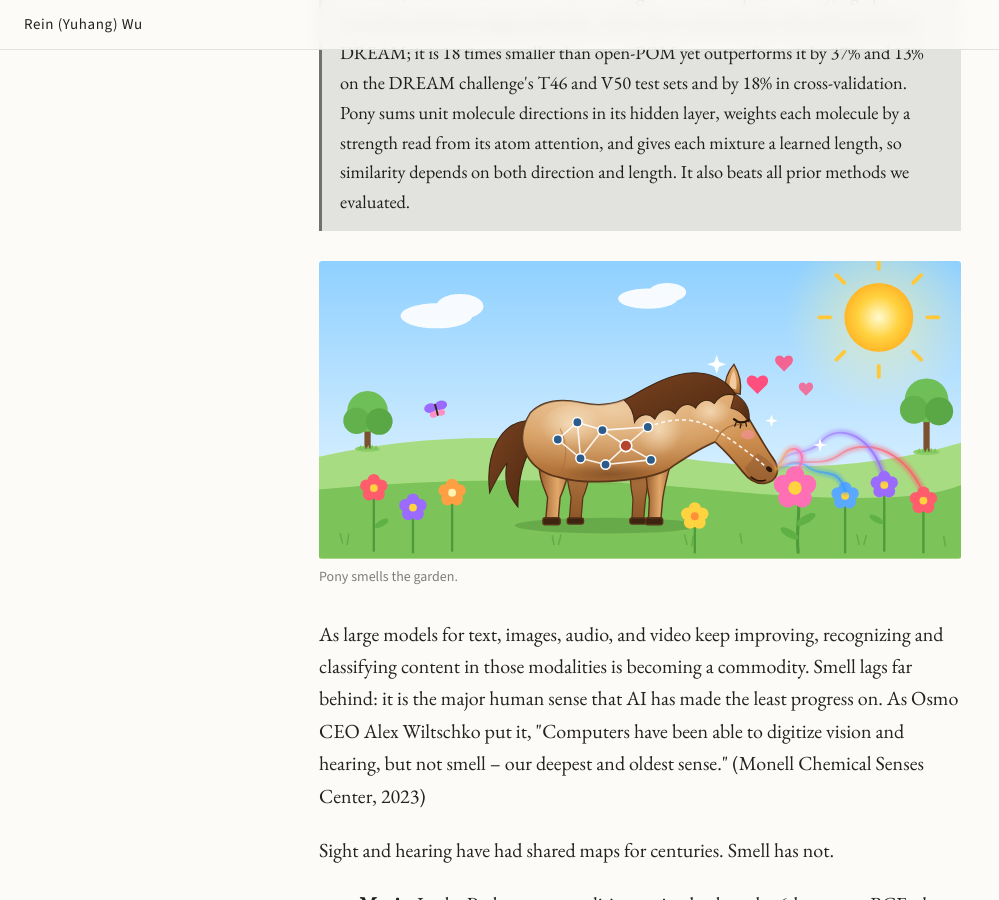
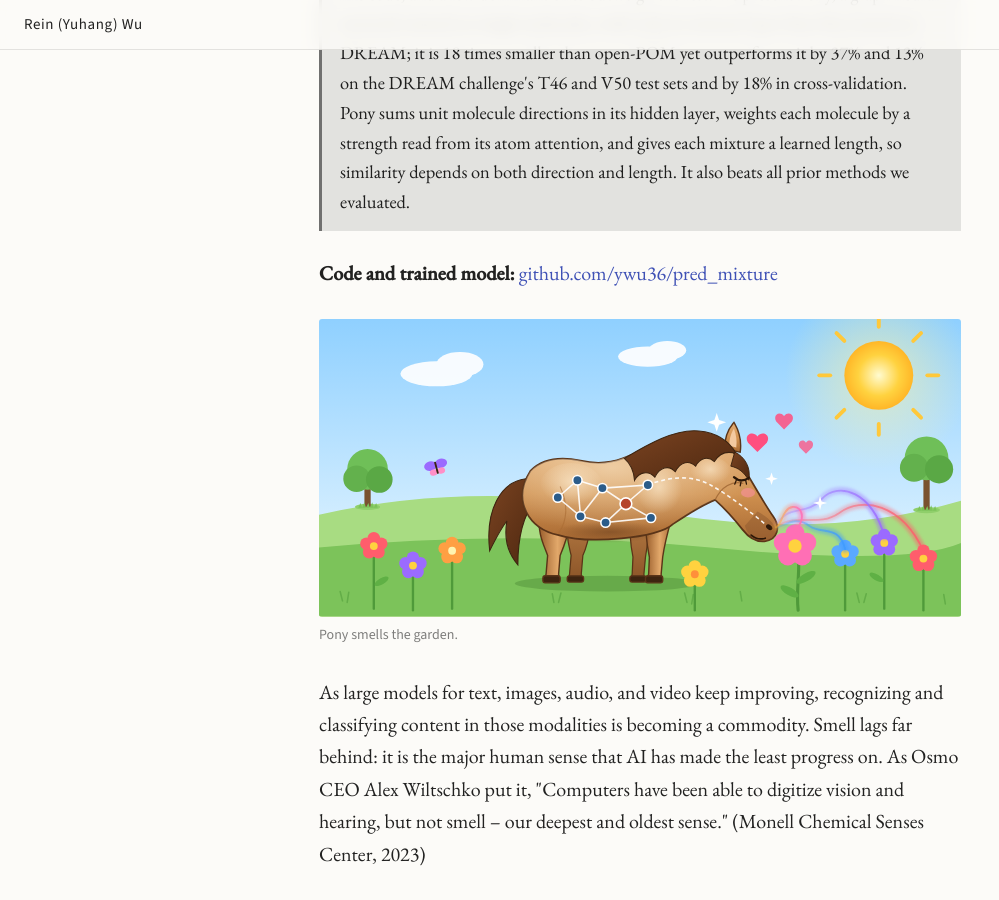
Before and after one commit to ywu36/ywu36.github.io, a Jekyll site: the page built from _posts/2026-11-22-structure-over-scale.html, in a window 1280 px wide and 900 px high, scrolled down 593 px. Shown: the whole window, without its empty margins (0-999 px from the left). Built offline with Jekyll 4.4.1, drawn with Linux system fonts in a browser that asks for light colours; comment, search, counter and statistics services are not loaded.

Commit message:
Structure over Scale: link the code repository
Co-Authored-By: Claude Opus 5.5 <noreply@anthropic.com>

```diff
--- a/_posts/2026-11-22-structure-over-scale.html
+++ b/_posts/2026-11-22-structure-over-scale.html
@@ -10,6 +10,7 @@ thumb: /assets/img/structure-over-scale/og.png
 og_image: /assets/img/structure-over-scale/og.png
 ---
 <div class="abstract"><p><b>Abstract.</b> Computers can now see and hear, but they still struggle to smell: smells are costly to label, and we have no shared language to describe them. Most things we smell are mixtures, and in the DREAM olfactory mixtures challenge, an open international competition, no method reliably beat a simple recipe: describe each molecule in odour words with the Principal Odor Map (open-POM), then average. Our insight is that mixing should follow how the nose combines odours: components add in a receptor-like code, and a few dominant ones outweigh the rest. We present Pony, a graph neural network trained on single molecules, with only its mixture layer then fine-tuned on DREAM; it is 18 times smaller than open-POM yet outperforms it by 37% and 13% on the DREAM challenge's T46 and V50 test sets and by 18% in cross-validation. Pony sums unit molecule directions in its hidden layer, weights each molecule by a strength read from its atom attention, and gives each mixture a learned length, so similarity depends on both direction and length. It also beats all prior methods we evaluated.</p></div>
+<p class="code-link"><b>Code and trained model:</b> <a href="https://github.com/ywu36/pred_mixture">github.com/ywu36/pred_mixture</a></p>
 
 <!--more-->
 <style>
```
